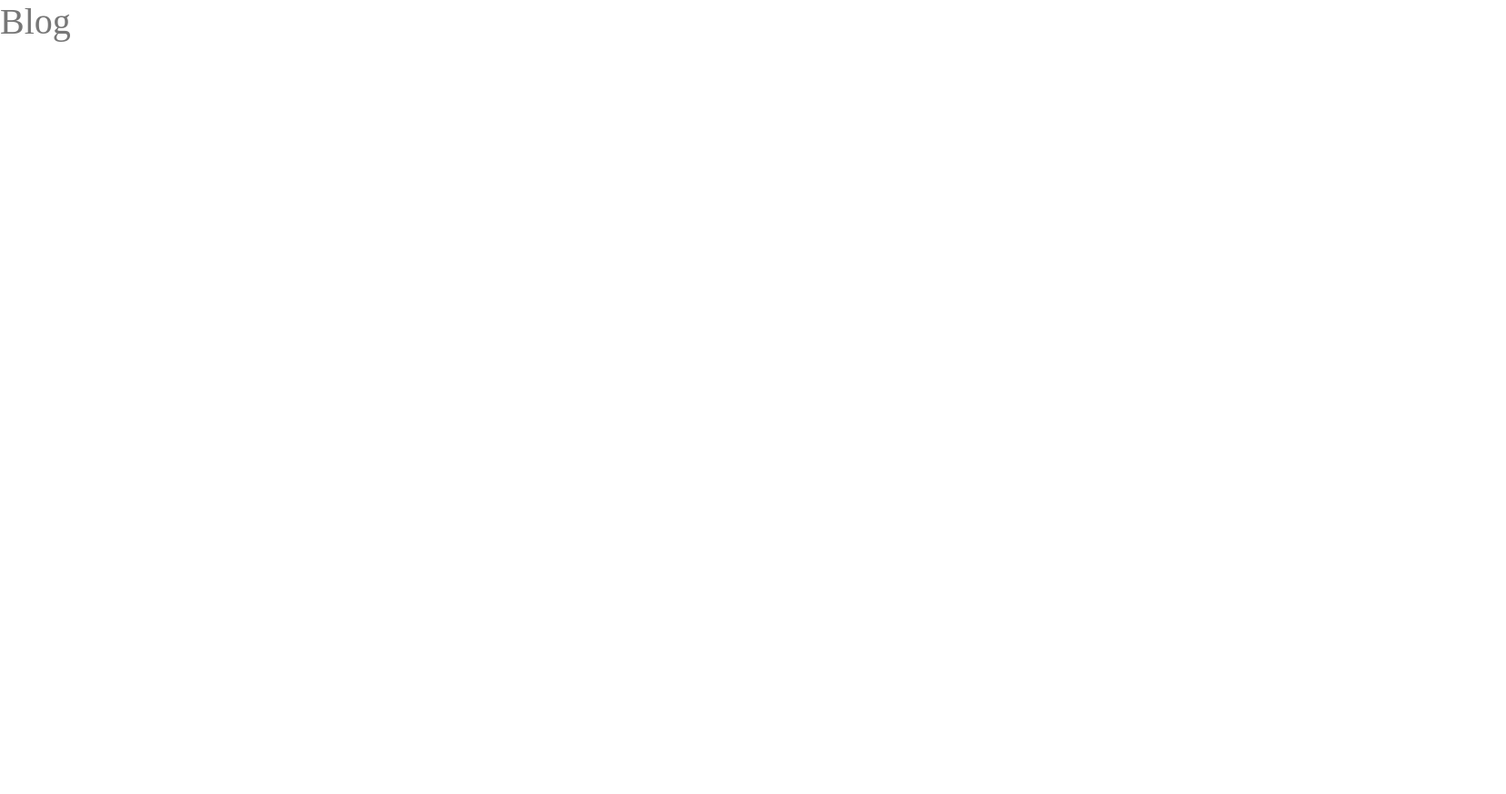
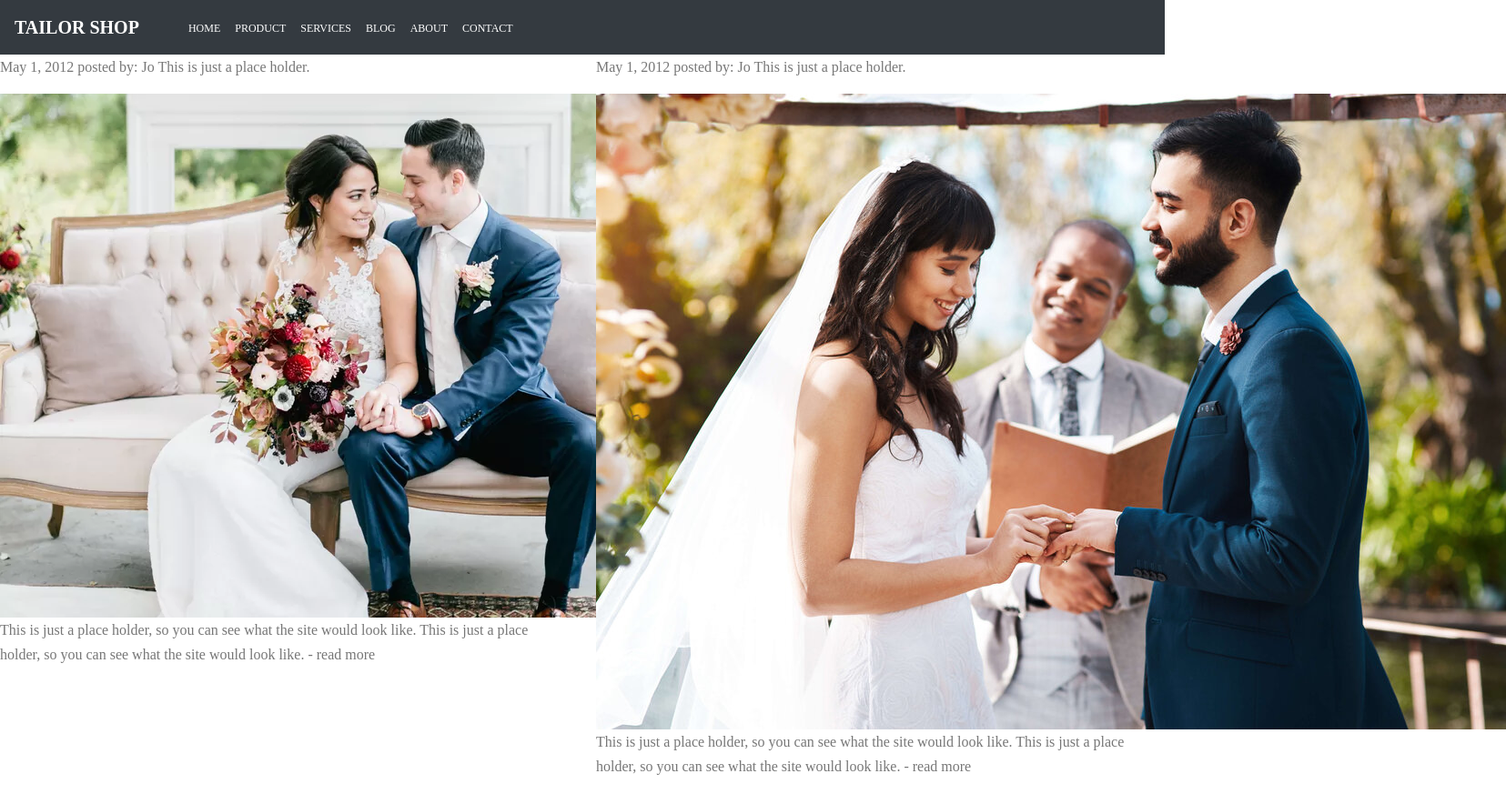
Before and after one commit to YakubuAmidu/Tailor-shop, a React (Create React App) app: page /BlogScreen in a window 1280 px wide. Shown: the whole page at 91% size, 1655 px wide, since content can reach past the window. Before the commit the page ends 800 px from the top, so only its background shows below. Built offline with nearby package versions, Linux system fonts and the light colour scheme.

Commit message:
Commiting changes

```diff
--- a/src/components/App.css
+++ b/src/components/App.css
@@ -228,6 +228,18 @@ body {
   border: 1px solid;
 }
 
+.Appointment_header {
+  margin-top: 30px;
+}
+
+.Number_header {
+  margin-top: 30px;
+}
+
+.Location_header {
+  margin-top: 30px;
+}
+
 .Measure_paragraph {
   text-align: justify;
 }
--- a/src/screens/BlogScreen.js
+++ b/src/screens/BlogScreen.js
@@ -1,9 +1,37 @@
 import React from "react";
+import Links from "../components/Links";
+import { Col, Row } from "react-bootstrap";
+import Brideone from "../assets/Brideone.png";
+import Bridetwo from "../assets/Bridetwo.png";
 
 const Blog = () => {
   return (
     <div>
-      <h1>Blog</h1>
+      <Links />
+      <Row>
+        <Col>
+          <div>
+            <p>May 1, 2012 posted by: Jo This is just a place holder.</p>
+            <img src={Brideone} alt="img" />
+            <p>
+              This is just a place holder, so you can see what the site would
+              look like. This is just a place holder, so you can see what the
+              site would look like. - read more
+            </p>
+          </div>
+        </Col>
+        <Col>
+          <div>
+            <p>May 1, 2012 posted by: Jo This is just a place holder.</p>
+            <img src={Bridetwo} alt="img" />
+            <p>
+              This is just a place holder, so you can see what the site would
+              look like. This is just a place holder, so you can see what the
+              site would look like. - read more
+            </p>
+          </div>
+        </Col>
+      </Row>
     </div>
   );
 };
```
Also changed, not shown: src/assets/Brideone.png (added), src/assets/Bridetwo.png (added).
